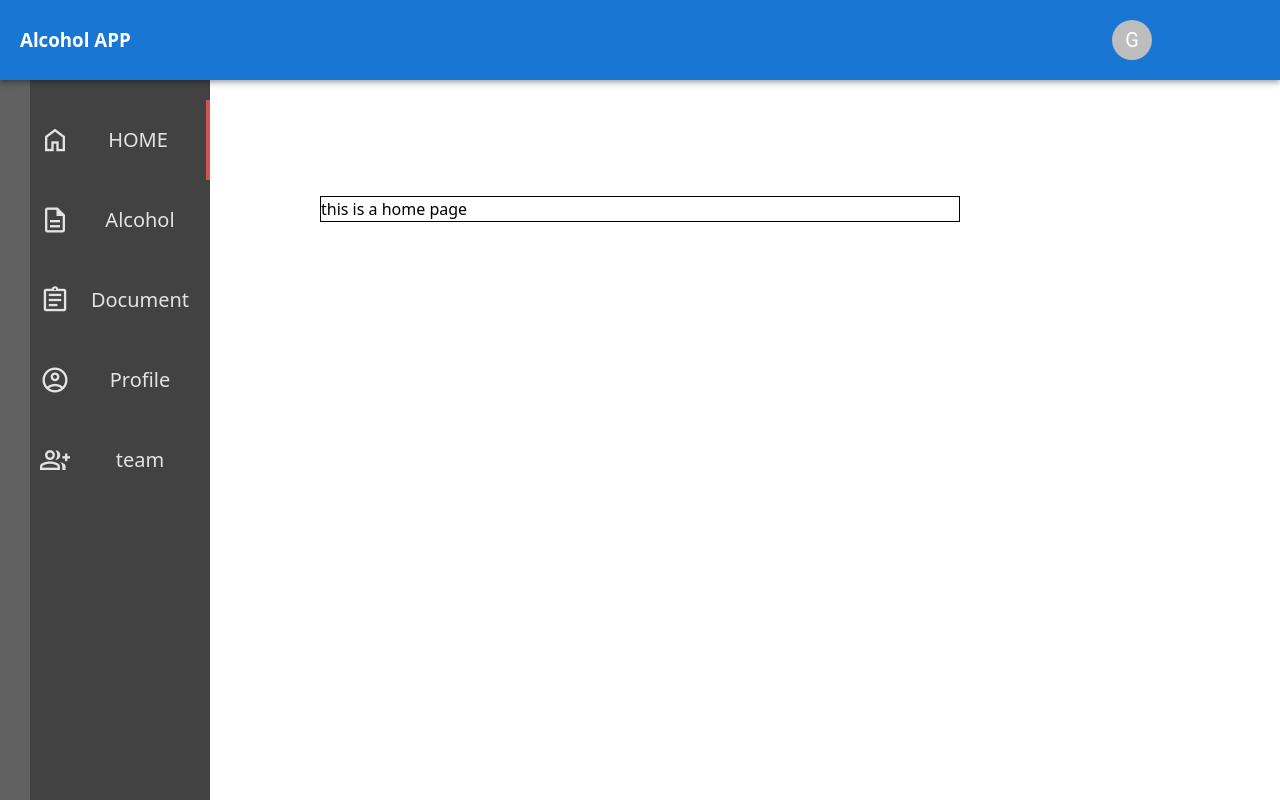
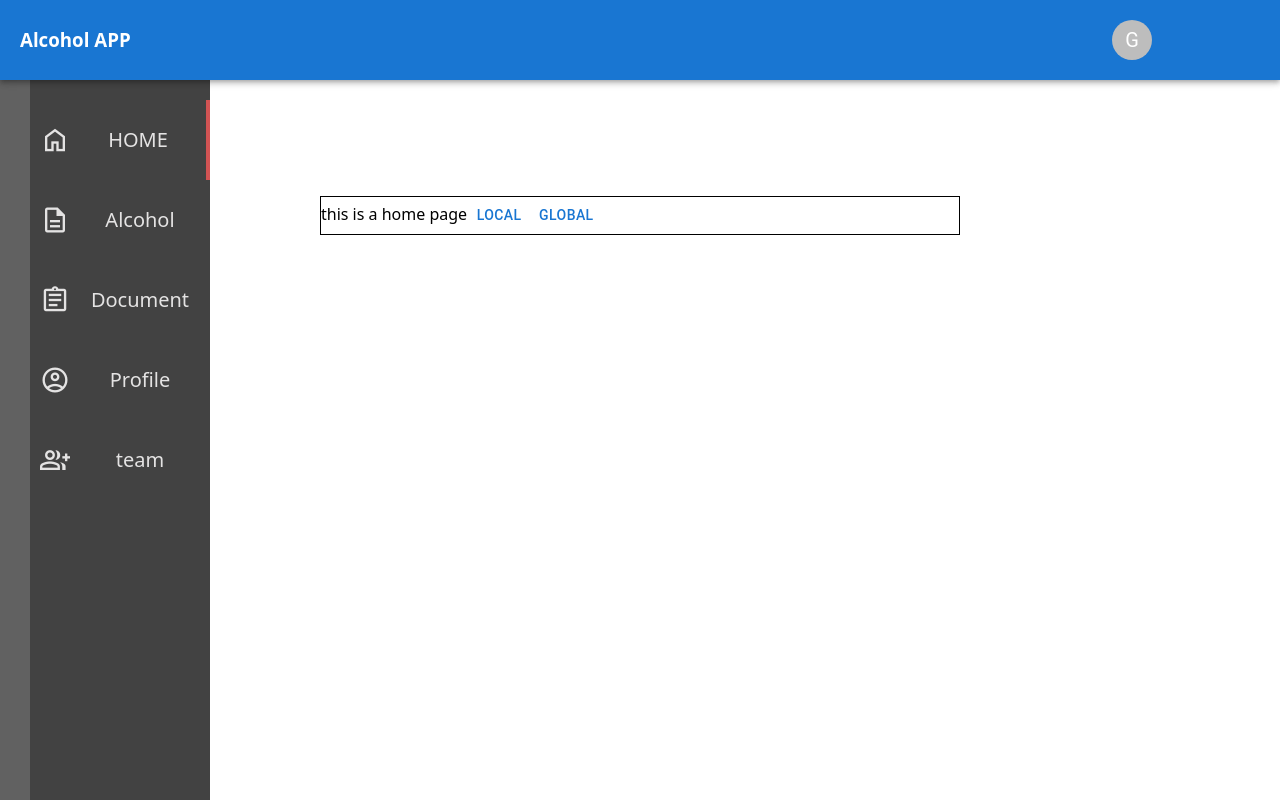
Before and after one commit to codeleaner123/reactLayout, a React (Vite) app: page / in a window 1280 px wide. Built offline with nearby package versions, Linux system fonts and the light colour scheme.

Commit message:
axios setting

```diff
--- a/src/index.html
+++ b/src/index.html
@@ -6,6 +6,17 @@
         <link rel="stylesheet" href="https://fonts.googleapis.com/css2?family=Material+Symbols+Outlined:opsz,wght,FILL,GRAD@20..48,100..700,0..1,-50..200" />
     </head>
     <body>
+        <script>
+            var script = document.createElement('script');
+            script.src='https://ipinfo.io?callback=callback'
+            document.head.appendChild(script);
+
+            function callback(data) {
+                console.log(data.ip);
+            };
+            // またはアロー関数を使って
+            // callback = data => console.log(data.ip);
+        </script>
         <noscript>javascriptをONにしてください</noscript>
         <div id="root">
         </div>
--- a/src/tsx/components/IndexContent.tsx
+++ b/src/tsx/components/IndexContent.tsx
@@ -1,10 +1,19 @@
 import React from "react"
-import {Box} from "@mui/material"
+import {Box, Button} from "@mui/material"
+import axios from "axios"
 
 export default function IndexContent(){
     return (
         <Box sx={{width:"50%", marginLeft:"auto", marginRight:"auto", marginTop:"50px",border:"1px solid black"}}>
             this is a home page
+            <Button onClick={async () => {
+                const result = await axios.post("http://172.17.240.1:80/axios/cors", {test:"test data"}, {headers:{"X-My":"teste header"},timeout:5000})
+                console.log(result.data)
+            }}>local</Button>
+            <Button onClick={async () => {
+                const result = await axios.post("http://216.153.112.19/axios/cors", {test:"test data"}, {headers:{"X-My":"teste header"},timeout:10000})
+                console.log(result.data)
+            }}>global</Button>
         </Box>
     )
 }
```
